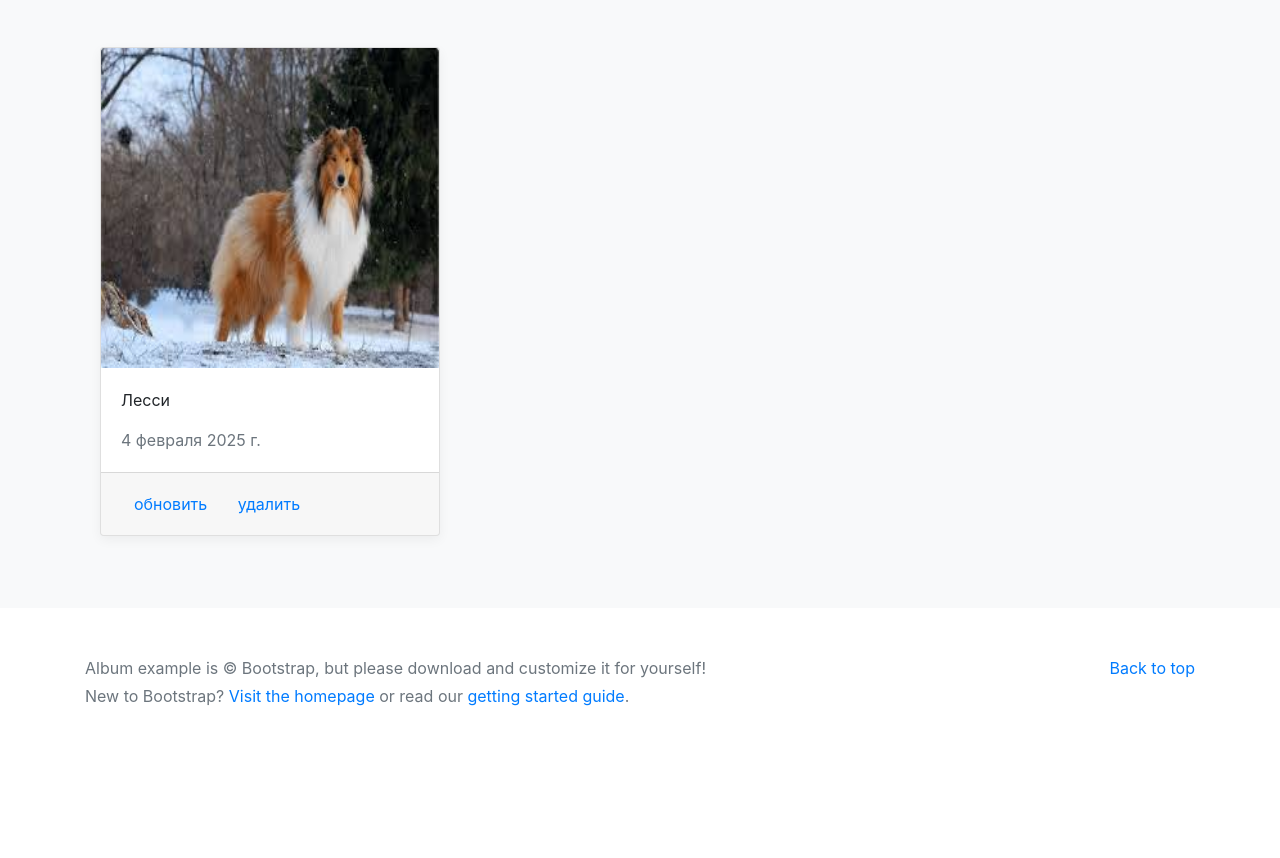
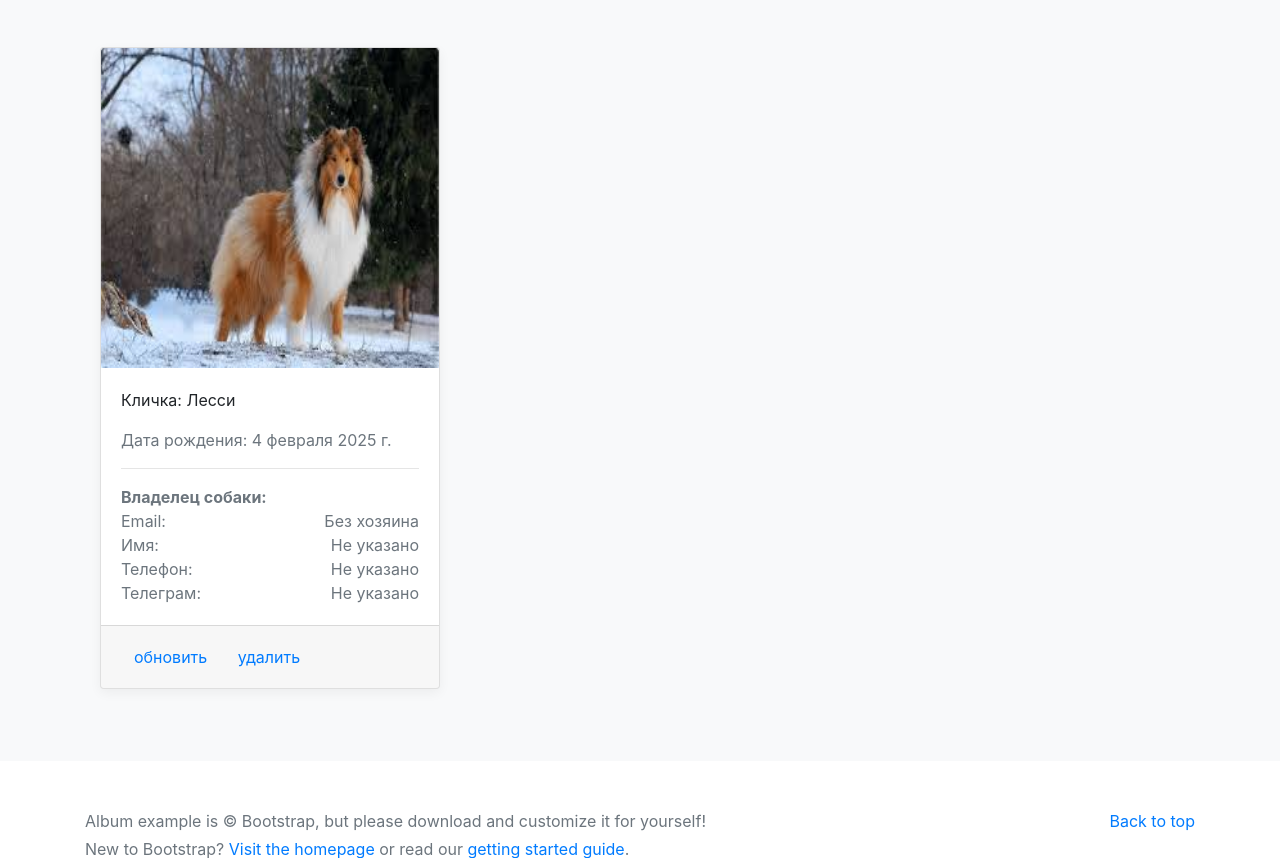
Before and after one commit to Rolllab/DogsProject, a Django app: page /dogs/detail/2/ in a window 1280 px wide. Shown: the part 353-1211 px from the top of the page. Before the commit the page ends 1059 px from the top, so only its background shows below. Run offline with Django 5.2, Linux system fonts and the light colour scheme; a user stored in the database is signed in; data comes from the database, SQL or seed files in the repository; parts of the project's set-up code (start-up, migrations or seed data) failed here and were passed over; some libraries are stand-ins or nearby versions.

Commit message:
Внесены визуальные улучшения в шаблон

```diff
--- a/dogs/templates/dogs/detail.html
+++ b/dogs/templates/dogs/detail.html
@@ -5,8 +5,13 @@
     <div class="card mb-4 box-shadow">
         <img class="card-img-top" src="{{ object.photo|dogs_media }}" width="300" height="320" alt="Card image cap">
         <div class="card-body">
-            <p class="card-text">{{ object.name|title }}</p>
-            <span class="text-muted">{{ object.birth_date|default:"-" }}</span><br>
+            <p class="card-text">Кличка: {{ object.name|title }}</p>
+            <span class="text-muted">Дата рождения: {{ object.birth_date|default:"-" }}</span><br><hr>
+            <span class="text-muted"><b>Владелец собаки:</b></span><br>
+            <span class="text-muted">Email: <span class="float-right">{{ object.owner|default:"Без хозяина" }}</span></span><br>
+            <span class="text-muted">Имя: <span class="float-right">{{ object.owner.first_name|default:"Не указано" }}</span></span><br>
+            <span class="text-muted">Телефон: <span class="float-right">{{ object.owner.phone|default:"Не указано" }}</span></span><br>
+            <span class="text-muted">Телеграм: <span class="float-right">{{ object.owner.telegram|default:"Не указано" }}</span></span><br>
         </div>
         <div class="card-footer">
             <a class="btn btn-link" href="{% url 'dogs:dog_update' object.pk %}">обновить</a>
```
